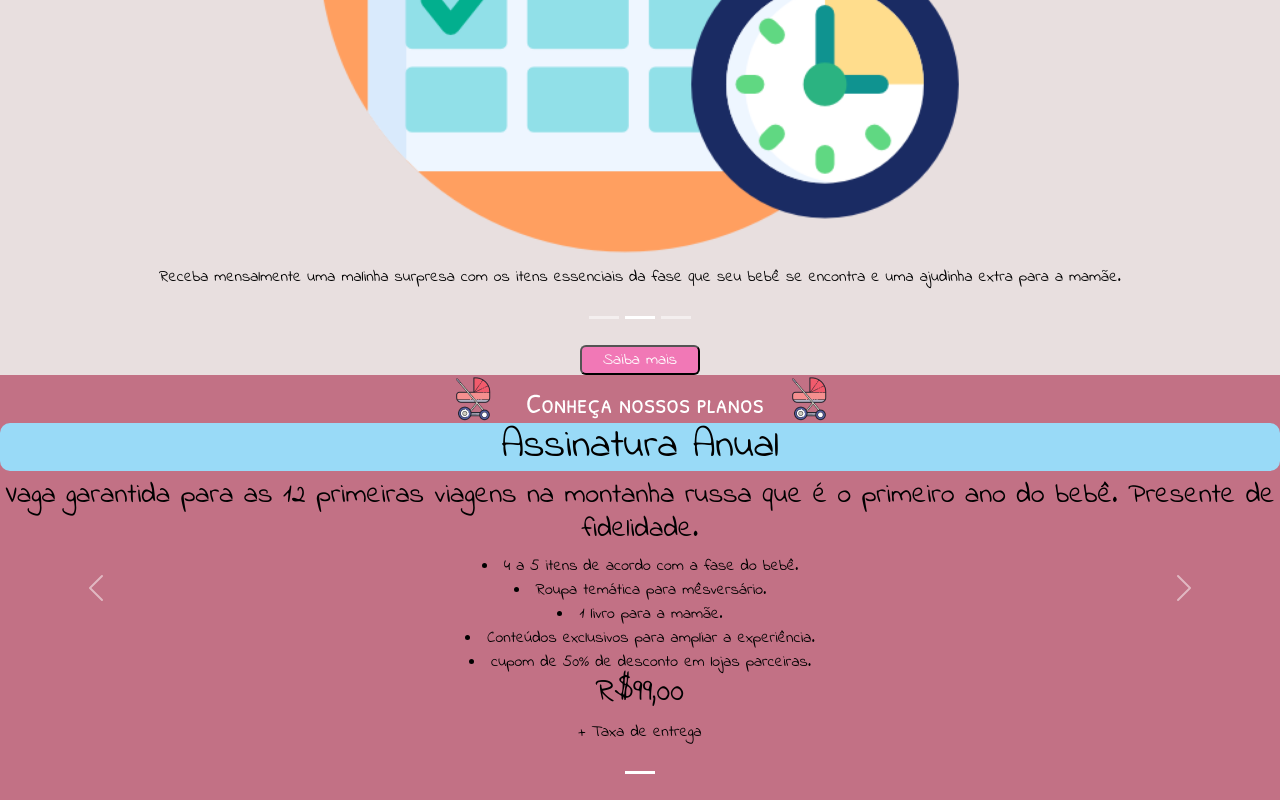
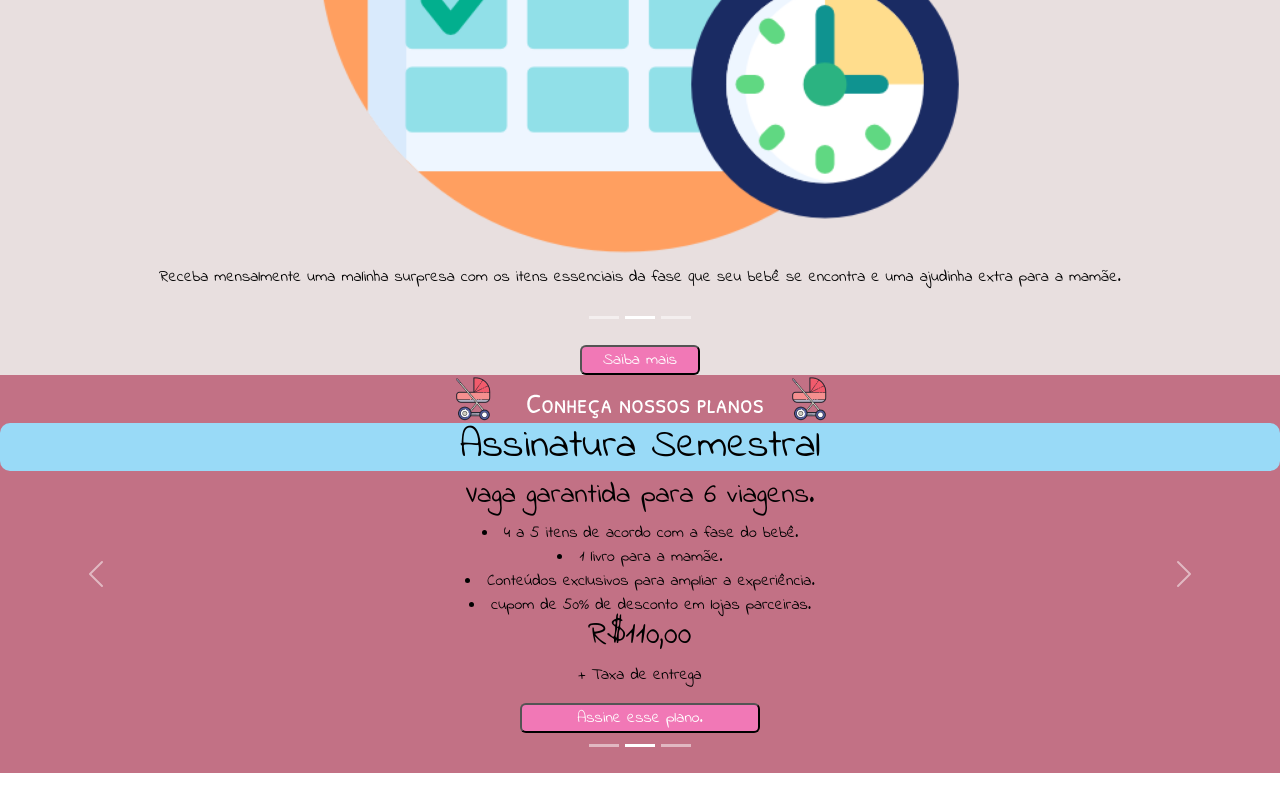
Before and after one commit to malurmaia/BABYBOX, a React (Create React App) app in the folder frontend/: page / in a window 1280 px wide. Shown: the part 1319-2119 px from the top of the page. After the commit the page ends 2092 px from the top, so only its background shows below. Built offline with nearby package versions, Linux system fonts and the light colour scheme.

Commit message:
conserta erro no react router

```diff
--- a/frontend/src/components/layout/planos.js
+++ b/frontend/src/components/layout/planos.js
@@ -18,9 +18,40 @@ export function Conheçanossosplanos () {
                 <li>cupom de 50% de desconto em lojas parceiras. </li>
                 <h2>R$99,00</h2>
                 <p>+ Taxa de entrega</p>
+                <button className='assinarplano' href='/'>Assine esse plano. </button>
                 </div>
             </Carousel.Caption>
-
+          </Carousel.Item>
+          <Carousel.Item>
+            <img src={group4} alt='Conheça nossos planos com um carrinho rosa de cada lado' className='img-fluid d-block w50 conhecanossosplanosimg'/>
+            <Carousel.Caption>
+              <h1>Assinatura Semestral</h1>
+              <div className='planoanualsec'>
+              <h3>Vaga garantida para 6 viagens.</h3>
+                <li>4 a 5 itens de acordo com a fase do bebê.</li>
+                <li>1 livro para a mamãe.</li>
+                <li>Conteúdos exclusivos para ampliar a experiência.</li>
+                <li>cupom de 50% de desconto em lojas parceiras. </li>
+                <h2>R$110,00</h2>
+                <p>+ Taxa de entrega</p>
+                <button className='assinarplano' href='/'>Assine esse plano. </button>
+                </div>
+            </Carousel.Caption>
+          </Carousel.Item>
+          <Carousel.Item>
+            <img src={group4} alt='Conheça nossos planos com um carrinho rosa de cada lado' className='img-fluid d-block w50 conhecanossosplanosimg'/>
+            <Carousel.Caption>
+              <h1>Assinatura Mensal</h1>
+              <div className='planoanualsec'>
+              <h3>Pagamento mensal. Pode ser cancelado a qualquer momento sem multa.</h3>
+                <li>4 a 5 itens de acordo com a fase do bebê.</li>
+                <li>1 livro para a mamãe.</li>
+                <li>Conteúdos exclusivos para ampliar a experiência.</li>
+                <h2>R$125,00</h2>
+                <p>+ Taxa de entrega</p>
+                <button className='assinarplano' href='/'>Assine esse plano. </button>
+                </div>
+            </Carousel.Caption>
           </Carousel.Item>
         </Carousel>
 
--- a/frontend/src/css/styles.css
+++ b/frontend/src/css/styles.css
@@ -45,8 +45,17 @@
     display: flex;
     width: 120px;
     justify-content: center;
-
-
+}
+.assinarplano{
+    border-radius: 6px;
+    background-color: #F178B6;
+    font-family: 'Indie flower' , cursive;
+    color: white;
+    text-align: center;
+    margin: auto;
+    display: flex;
+    width: 240px;
+    justify-content: center;
 }
 .howitworks{
     background-color: #E8DFDF;
--- a/frontend/src/views/home/index.js
+++ b/frontend/src/views/home/index.js
@@ -9,7 +9,7 @@ export function Homeview() {
      <main>
 
         <section className=''>
-         <a href='/'> <img src={Hero} alt='Criança sorrindo' width={1400} height={600} className='img-fluid nenem
+         <a href='/'> <img src={Hero} alt='Criança sorrindo' width={2200} height={800} className='img-fluid nenem
           '/></a>
         </section>
 
```
Also changed, not shown: 1 other file (tests, documents, lock files or other folders).
